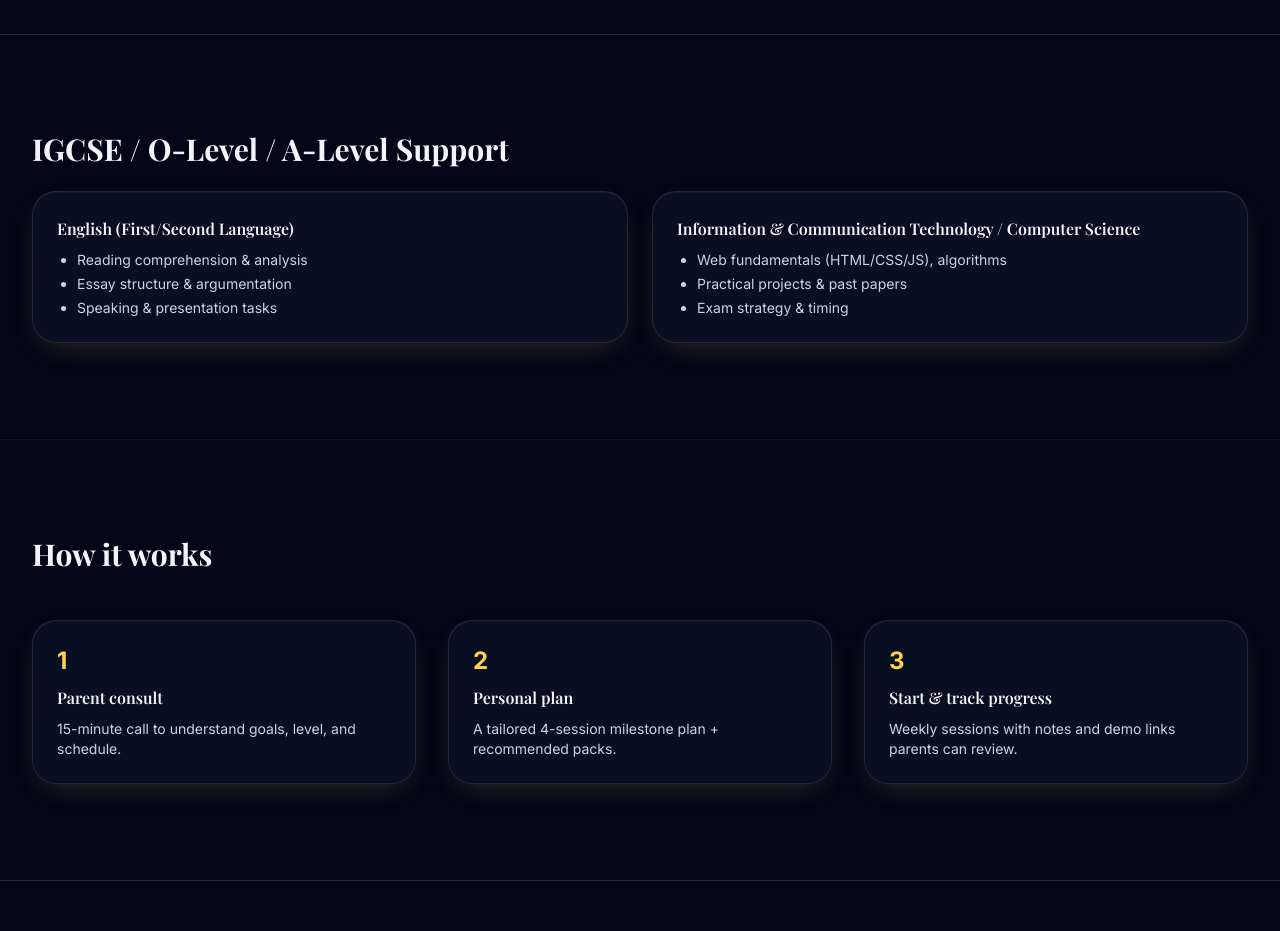
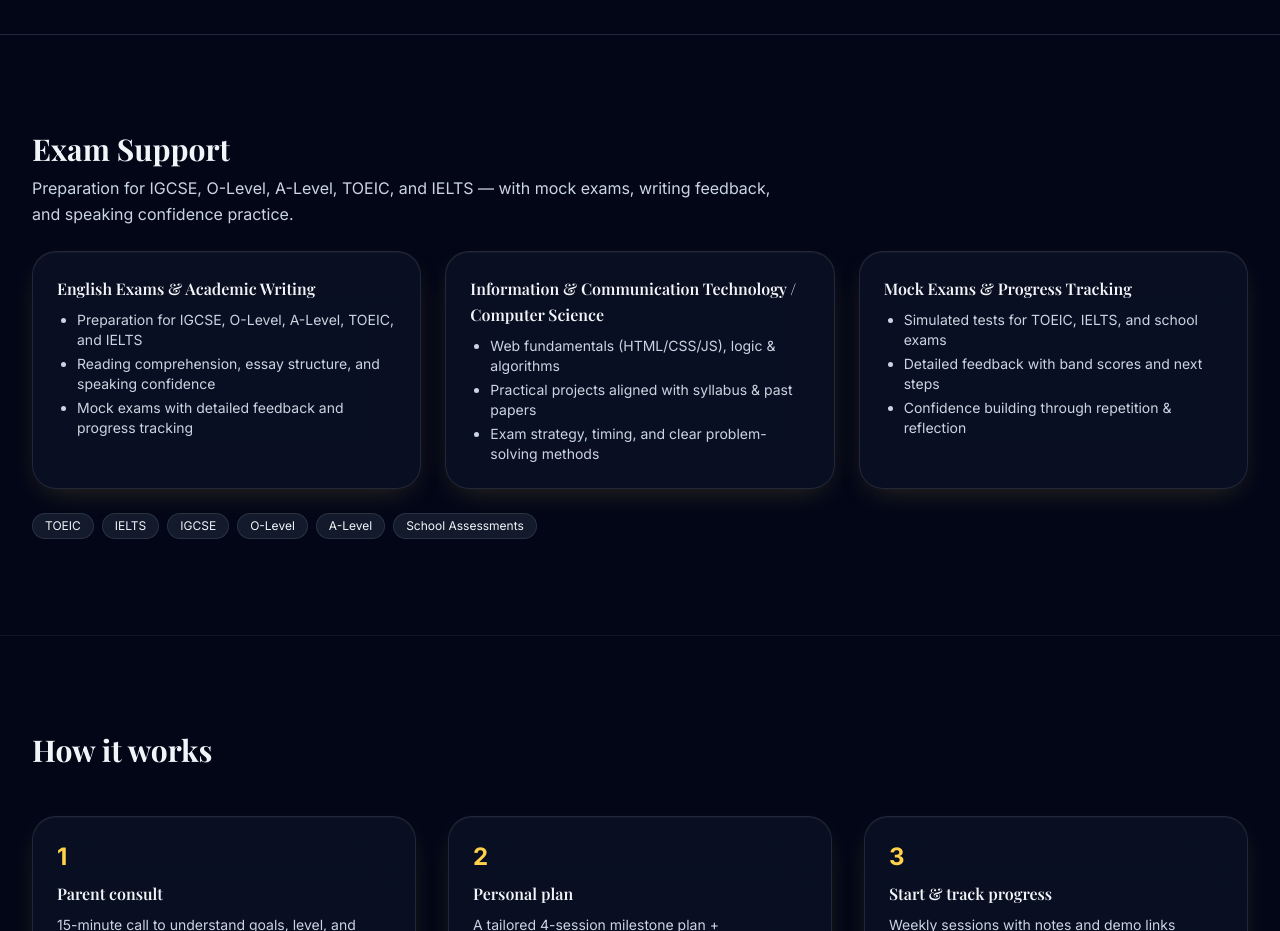
Before and after one commit to Confused-coder1919/Freelance-Teaching, a plain HTML site: page index.html in a window 1280 px wide. Shown: the part 3240-4171 px from the top of the page. Drawn offline with nearby package versions, Linux system fonts and the light colour scheme.

Commit message:
Update index.html

```diff
--- a/index.html
+++ b/index.html
@@ -346,27 +346,54 @@
 <!-- EXAM SUPPORT -->
 <section id="exam" class="border-t border-slate-800">
   <div class="mx-auto max-w-7xl px-4 sm:px-6 lg:px-8 py-24">
-      <h2 data-i18n="exam.title" class="text-3xl font-bold fade-up">IGCSE / O‑Level / A‑Level Support</h2>
-      <div class="mt-6 grid md:grid-cols-2 gap-6">
+    <h2 data-i18n="exam.title" class="text-3xl font-bold fade-up">Exam Support</h2>
+    <p data-i18n="exam.sub" class="mt-2 text-slate-300 max-w-3xl fade-up">
+      Preparation for IGCSE, O-Level, A-Level, TOEIC, and IELTS — with mock exams, writing feedback, and speaking confidence practice.
+    </p>
+
+    <div class="mt-6 grid md:grid-cols-3 gap-6">
+      <!-- English Exams -->
       <div class="rounded-3xl border border-white/10 bg-slate-900/60 backdrop-blur-xl shadow-luxe p-6 fade-up">
-          <h3 class="font-semibold" data-i18n="exam.e1.t">English (First/Second Language)</h3>
+        <h3 class="font-semibold" data-i18n="exam.e1.t">English Exams & Academic Writing</h3>
         <ul class="mt-2 list-disc pl-5 text-slate-300 text-sm space-y-1">
           <li data-i18n="exam.e1.l1">Reading comprehension & analysis</li>
-            <li data-i18n="exam.e1.l2">Essay structure & argumentation</li>
-            <li data-i18n="exam.e1.l3">Speaking & presentation tasks</li>
+          <li data-i18n="exam.e1.l2">Essay structure & writing for IELTS / IGCSE</li>
+          <li data-i18n="exam.e1.l3">Speaking interviews & presentation tasks</li>
         </ul>
       </div>
+
+      <!-- ICT / Computer Science -->
       <div class="rounded-3xl border border-white/10 bg-slate-900/60 backdrop-blur-xl shadow-luxe p-6 fade-up">
-          <h3 class="font-semibold" data-i18n="exam.e2.t">Information & Communication Technology / Computer Science</h3>
+        <h3 class="font-semibold" data-i18n="exam.e2.t">ICT / Computer Science</h3>
         <ul class="mt-2 list-disc pl-5 text-slate-300 text-sm space-y-1">
-            <li data-i18n="exam.e2.l1">Web fundamentals (HTML/CSS/JS), algorithms</li>
+          <li data-i18n="exam.e2.l1">Web fundamentals (HTML/CSS/JS), logic & algorithms</li>
           <li data-i18n="exam.e2.l2">Practical projects & past papers</li>
           <li data-i18n="exam.e2.l3">Exam strategy & timing</li>
         </ul>
       </div>
+
+      <!-- Mock Exams -->
+      <div class="rounded-3xl border border-white/10 bg-slate-900/60 backdrop-blur-xl shadow-luxe p-6 fade-up">
+        <h3 class="font-semibold" data-i18n="exam.e3.t">Mock Exams & Progress Tracking</h3>
+        <ul class="mt-2 list-disc pl-5 text-slate-300 text-sm space-y-1">
+          <li data-i18n="exam.e3.l1">Simulated tests for TOEIC, IELTS, and school exams</li>
+          <li data-i18n="exam.e3.l2">Detailed feedback with band scores and next steps</li>
+          <li data-i18n="exam.e3.l3">Confidence building through repetition & reflection</li>
+        </ul>
+      </div>
+    </div>
+
+    <div class="mt-6 flex flex-wrap gap-2 fade-up text-xs">
+      <span class="rounded-full border border-white/10 bg-slate-800/60 px-3 py-1">TOEIC</span>
+      <span class="rounded-full border border-white/10 bg-slate-800/60 px-3 py-1">IELTS</span>
+      <span class="rounded-full border border-white/10 bg-slate-800/60 px-3 py-1">IGCSE</span>
+      <span class="rounded-full border border-white/10 bg-slate-800/60 px-3 py-1">O-Level</span>
+      <span class="rounded-full border border-white/10 bg-slate-800/60 px-3 py-1">A-Level</span>
+      <span class="rounded-full border border-white/10 bg-slate-800/60 px-3 py-1">School Assessments</span>
     </div>
   </div>
 </section>
+
 
   <!-- PROCESS / STEPS -->
   <section id="process" class="border-t border-white/5">
@@ -651,20 +678,21 @@
 
 
 exam: {
-      title: 'IGCSE / O-Level / A-Level Support',
+  title: 'Exam Support',
   e1: {
-        t: 'English (First/Second Language)',
-        l1: 'Reading comprehension & analysis',
-        l2: 'Essay structure & argumentation',
-        l3: 'Speaking & presentation tasks'
+    t: 'English Exams & Academic Writing',
+    l1: 'Preparation for IGCSE, O-Level, A-Level, TOEIC, and IELTS',
+    l2: 'Reading comprehension, essay structure, and speaking confidence',
+    l3: 'Mock exams with detailed feedback and progress tracking'
   },
   e2: {
     t: 'Information & Communication Technology / Computer Science',
-        l1: 'Web fundamentals (HTML/CSS/JS), algorithms',
-        l2: 'Practical projects & past papers',
-        l3: 'Exam strategy & timing'
+    l1: 'Web fundamentals (HTML/CSS/JS), logic & algorithms',
+    l2: 'Practical projects aligned with syllabus & past papers',
+    l3: 'Exam strategy, timing, and clear problem-solving methods'
   }
 },
+
 
     process: {
       title: 'How it works',
@@ -828,20 +856,21 @@
 
 
 exam: {
-      title: 'Soutien IGCSE / O-Level / A-Level',
+  title: 'Préparation aux examens',
   e1: {
-        t: 'Anglais (1re/2e langue)',
-        l1: 'Compréhension & analyse',
-        l2: 'Structure de l’essai & argumentation',
-        l3: 'Oral & présentations'
+    t: 'Anglais & Rédaction académique',
+    l1: 'Préparation au IGCSE, O-Level, A-Level, TOEIC et IELTS',
+    l2: 'Compréhension, rédaction structurée et expression orale confiante',
+    l3: 'Examens blancs avec corrections détaillées et suivi des progrès'
   },
   e2: {
-        t: 'Technologies de l’info / Informatique',
-        l1: 'Fondamentaux web (HTML/CSS/JS), algorithmes',
-        l2: 'Projets pratiques & sujets d’annales',
-        l3: 'Stratégie & gestion du temps'
+    t: 'Technologie de l’information / Informatique',
+    l1: 'Fondamentaux web (HTML/CSS/JS), logique et algorithmes',
+    l2: 'Projets pratiques alignés au programme et sujets d’annales',
+    l3: 'Stratégie d’examen, gestion du temps et raisonnement clair'
   }
 },
+
 
     process: {
       title: 'Déroulement',
```
Lines whose indentation alone changed are shown as unchanged.
